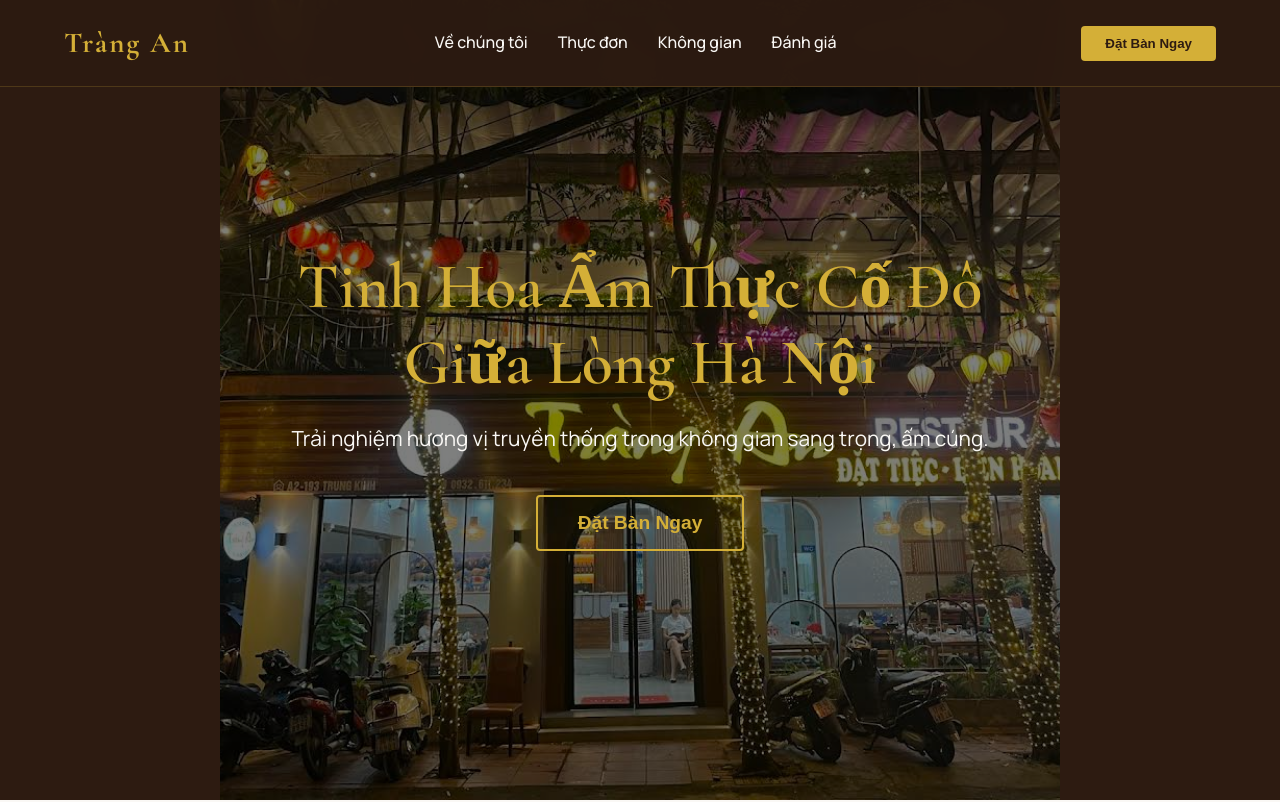
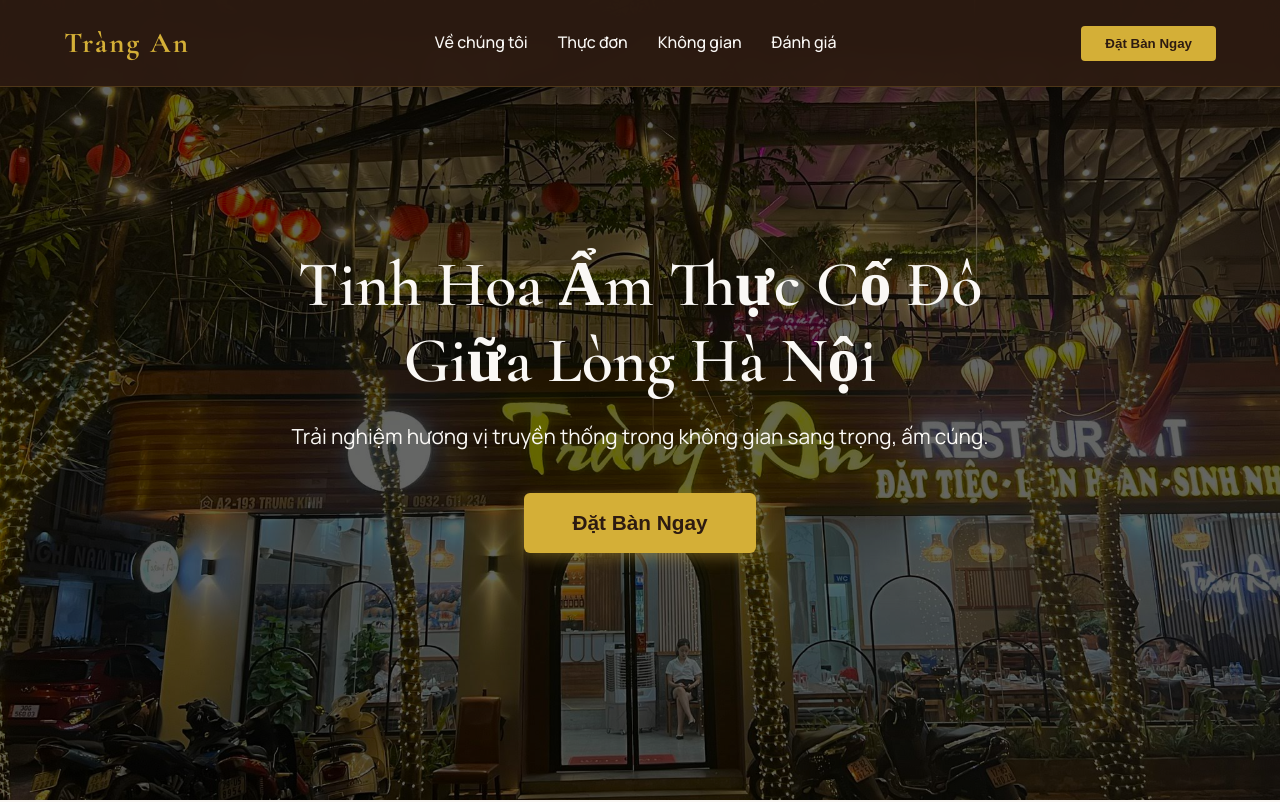
Before and after one commit to thainhhe/TrangAn_Restaurant_by_thainh26, a React (Vite) app: page / in a window 1280 px wide. Shown: the top 802 px of the page. Built offline with nearby package versions, Linux system fonts and the light colour scheme; no server answers.

Commit message:
fix: banner

```diff
--- a/src/components/BookingModal.tsx
+++ b/src/components/BookingModal.tsx
@@ -11,11 +11,33 @@ const bookingSchema = yup.object().shape({
     new Date(new Date().setHours(0, 0, 0, 0)),
     'Ngày đặt bàn không được là ngày trong quá khứ.'
   ).required('Vui lòng chọn ngày.'),
-  time: yup.string().test('is-valid-time', 'Nhà hàng mở cửa từ 09:00 đến 22:30.', (value) => {
+  time: yup.string().test('is-valid-time', 'Giờ không hợp lệ.', function (value) {
     if (!value) return false;
     const [hours, minutes] = value.split(':').map(Number);
     const timeValue = hours + minutes / 60;
-    return timeValue >= 9 && timeValue <= 22.5;
+
+    if (timeValue < 9 || timeValue > 22.5) {
+      return this.createError({ message: 'Nhà hàng mở cửa từ 09:00 đến 22:30.' });
+    }
+
+    const selectedDate = this.parent.date;
+    if (selectedDate) {
+      const today = new Date();
+      const dateObj = new Date(selectedDate);
+
+      if (
+        dateObj.getFullYear() === today.getFullYear() &&
+        dateObj.getMonth() === today.getMonth() &&
+        dateObj.getDate() === today.getDate()
+      ) {
+        const currentTimeValue = today.getHours() + today.getMinutes() / 60;
+        if (timeValue <= currentTimeValue) {
+          return this.createError({ message: 'Vui lòng chọn giờ lớn hơn thời gian hiện tại.' });
+        }
+      }
+    }
+
+    return true;
   }).required('Vui lòng chọn giờ.'),
   guests: yup.number().min(1, 'Số người phải lớn hơn 0.').required('Vui lòng nhập số người.'),
   notes: yup.string()
--- a/src/index.css
+++ b/src/index.css
@@ -136,20 +136,22 @@ h4 {
 }
 
 .btn-large {
-  background-color: transparent;
-  color: var(--gold-primary);
-  border: 2px solid var(--gold-primary);
-  padding: 15px 40px;
-  font-size: 1.2rem;
-  font-weight: 600;
+  background-color: var(--gold-primary);
+  color: var(--wood-dark);
+  border: none;
+  padding: 18px 48px;
+  font-size: 1.3rem;
+  font-weight: 700;
   cursor: pointer;
-  border-radius: 4px;
+  border-radius: 6px;
   transition: var(--transition-smooth);
+  box-shadow: 0 4px 15px rgba(212, 175, 55, 0.4);
 }
 
 .btn-large:hover {
-  background-color: var(--gold-primary);
-  color: var(--wood-dark);
+  background-color: var(--gold-light);
+  transform: translateY(-3px);
+  box-shadow: 0 6px 20px rgba(212, 175, 55, 0.6);
 }
 
 /* Hero */
@@ -160,33 +162,17 @@ h4 {
   align-items: center;
   justify-content: center;
   text-align: center;
-  background-color: var(--wood-dark);
+  background: url('/banner.jpg') no-repeat center center / cover;
   color: var(--text-light);
-}
-
-.hero::before {
-  content: '';
-  position: absolute;
-  top: 0;
-  left: 50%;
-  transform: translateX(-50%);
-  width: 100%;
-  max-width: 840px;
-  /* Ngang với text content */
-  height: 100%;
-  background: url('/banner.jpg') no-repeat center center / cover;
 }
 
 .hero-overlay {
   position: absolute;
   top: 0;
-  left: 50%;
-  transform: translateX(-50%);
+  left: 0;
   width: 100%;
-  max-width: 840px;
   height: 100%;
-  background: rgba(0, 0, 0, 0.5);
-  /* Tối màu đi một chút để chữ dễ đọc hơn */
+  background: rgba(0, 0, 0, 0.6);
 }
 
 .hero-content {
@@ -199,7 +185,7 @@ h4 {
 .hero-content h1 {
   font-size: 4rem;
   margin-bottom: 20px;
-  color: var(--gold-primary);
+  color: var(--bg-light);
   line-height: 1.2;
 }
 
```
Also changed, not shown: public/banner.jpg.
